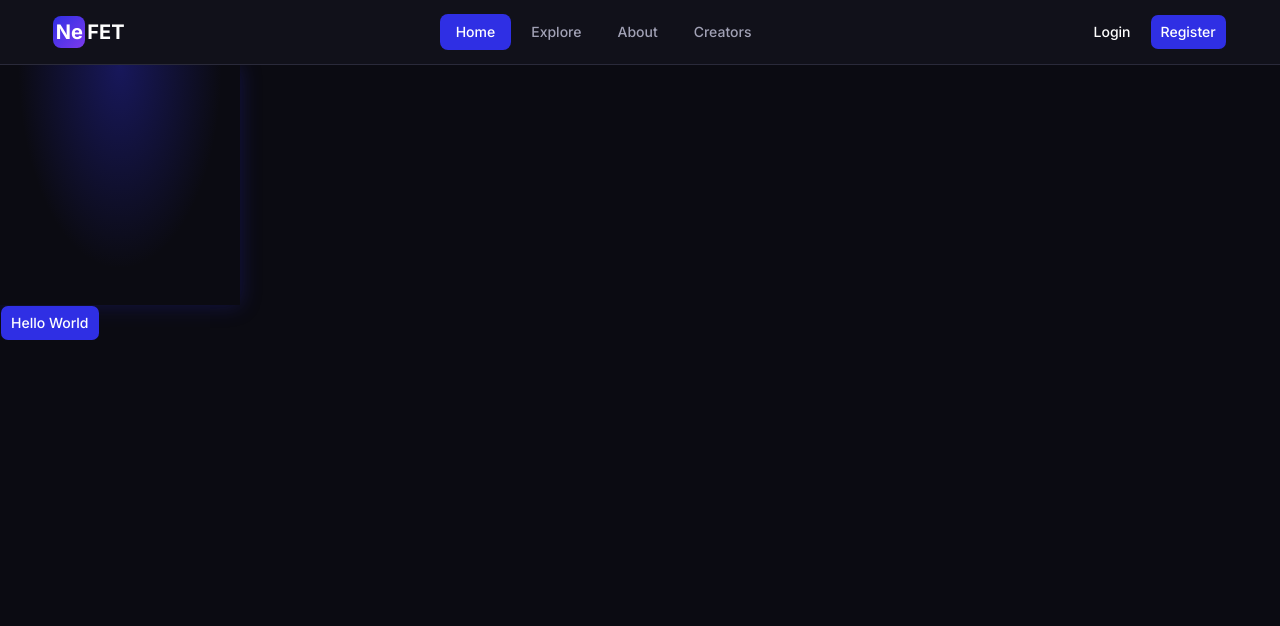
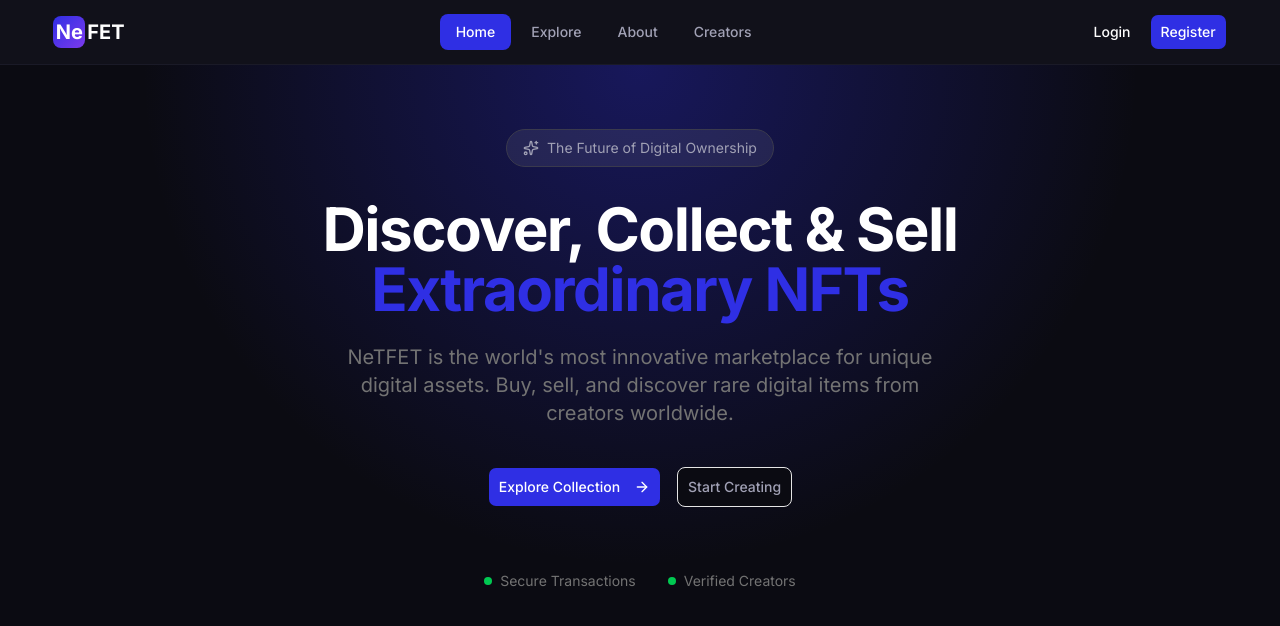
Before and after one commit to Mahedul-Karim/NeFET, a Next.js app: page / in a window 1280 px wide. Shown: the top 626 px of the page. Built offline with nearby package versions, Linux system fonts and the light colour scheme.

Commit message:
hero section created

```diff
--- a/app/page.tsx
+++ b/app/page.tsx
@@ -1,10 +1,9 @@
-import { Button } from "@/components/ui/button"
+import Hero from "@/components/home/Hero";
 
 export default function Home() {
   return (
     <>
-    <div className="size-60 gradient-hero shadow-glow"/>
-    <Button>Hello World</Button>
+      <Hero />
     </>
   );
 }
--- /dev/null
+++ b/components/home/Hero.tsx
@@ -0,0 +1,55 @@
+import Link from "next/link";
+import { Button } from "@/components/ui/button";
+import { ArrowRight, Sparkles } from "lucide-react";
+import Container from "../common/Container";
+
+const Hero = () => {
+  return (
+    <Container className="relative overflow-hidden gradient-hero py-16 flex flex-col items-center justify-center">
+      <div className="mb-8 inline-flex items-center gap-2 rounded-full border border-border-strong bg-muted/20 px-4 py-2 text-sm text-secondary-text">
+        <Sparkles className="h-4 w-4" />
+        <span>The Future of Digital Ownership</span>
+      </div>
+
+      <h1 className="text-balance text-4xl font-bold tracking-tight  sm:text-5xl lg:text-6xl text-center text-primary-text">
+        Discover, Collect & Sell{" "}
+        <span className="text-primary">Extraordinary NFTs</span>
+      </h1>
+      <p className="text-center mt-6 max-w-2xl text-pretty text-lg text-muted-foreground sm:text-xl">
+        NeTFET is the world&apos;s most innovative marketplace for unique
+        digital assets. Buy, sell, and discover rare digital items from creators
+        worldwide.
+      </p>
+
+      <div className="mt-10 flex flex-col items-center justify-center gap-4 sm:flex-row">
+        <Button size="lg" asChild className="w-full sm:w-auto">
+          <Link href="/items">
+            Explore Collection
+            <ArrowRight className="ml-2 h-4 w-4" />
+          </Link>
+        </Button>
+        <Button
+          size="lg"
+          variant="outline"
+          asChild
+          className="w-full sm:w-auto text-secondary-text hover:bg-transparent hover:text-secondary-text"
+        >
+          <Link href="/register">Start Creating</Link>
+        </Button>
+      </div>
+
+      <div className="mt-16 flex flex-wrap items-center justify-center gap-8 text-sm text-muted-foreground">
+        <div className="flex items-center gap-2">
+          <div className="h-2 w-2 rounded-full bg-green-500" />
+          <span>Secure Transactions</span>
+        </div>
+        <div className="flex items-center gap-2">
+          <div className="h-2 w-2 rounded-full bg-green-500" />
+          <span>Verified Creators</span>
+        </div>
+      </div>
+    </Container>
+  );
+};
+
+export default Hero;
--- a/components/layout/Header.tsx
+++ b/components/layout/Header.tsx
@@ -6,7 +6,7 @@ import NavActions from './nav/NavActions'
 
 const Header = () => {
   return (
-    <header className="sticky top-0 z-50 w-full border-b border-border-subtle bg-foreground backdrop-blur-xl">
+    <header className="sticky top-0 z-50 w-full border-b border-border-subtle/40 bg-foreground backdrop-blur-xl">
         <Container className='h-16 flex items-center justify-between'>
             <Logo />
             <Navbar />
```
Also changed, not shown: components/layout/nav/Navbar.tsx (+9 -11 lines).
